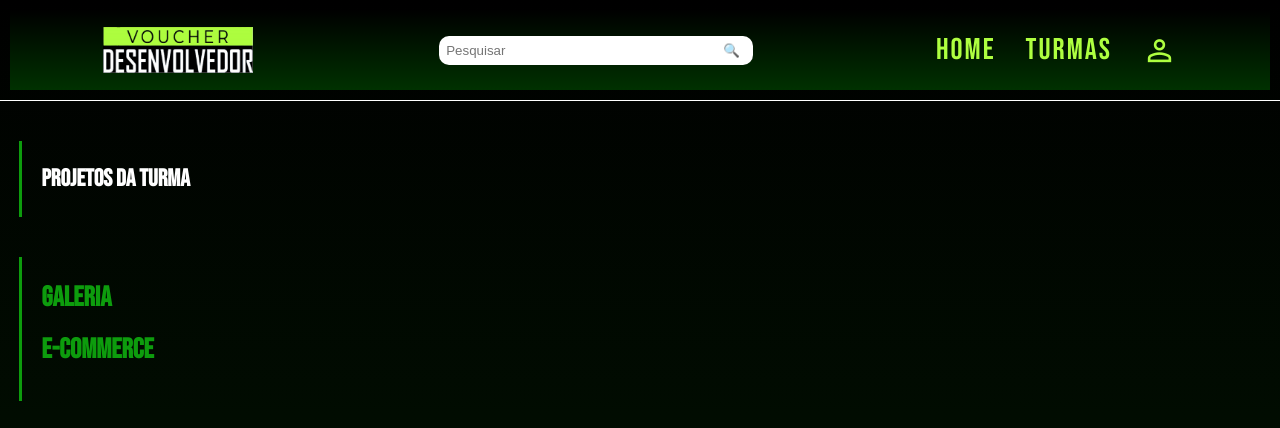
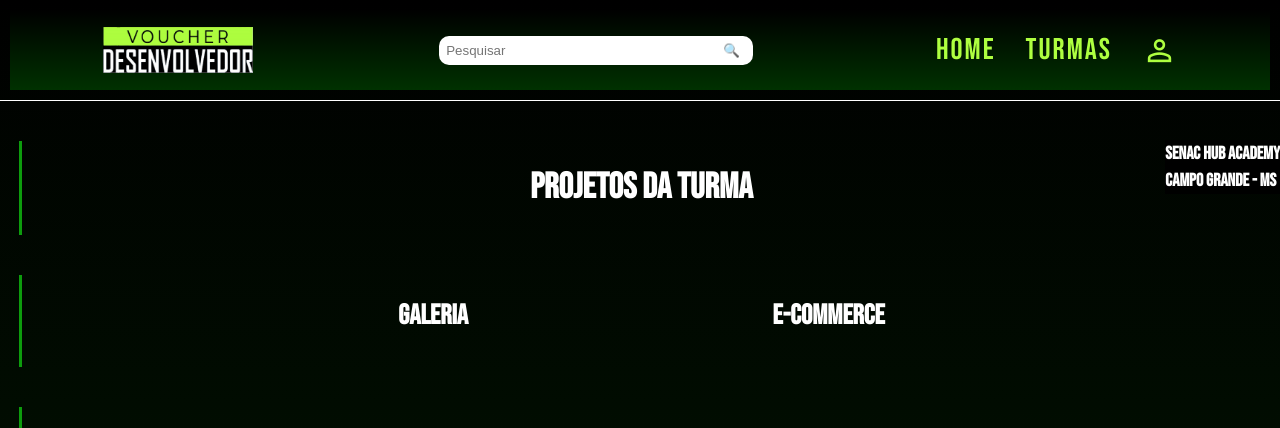
Before and after one commit to VoucherDesenvSenacHub/galeria-voucher, a PHP site: page /PerfilDaTurmaGaleria.html in a window 1280 px wide. Shown: the top 428 px of the page. Run offline with PHP 8.4, Linux system fonts and the light colour scheme.

Commit message:
atualizei
atualizei cabeçalho

```diff
--- a/PerfilDaTurmaGaleria/PerfilDaTurmaGaleria.html
+++ b/PerfilDaTurmaGaleria/PerfilDaTurmaGaleria.html
@@ -40,15 +40,16 @@
                 </ul>
     </nav>
 </header>
-<section>
+<section class="projeto">
     <h1>Projetos da turma</h1>
 </section>
-<section>
-    <h2>Galeria</h2>
-    <h2>E-COMMERCE</h2>
+<section class="galeria">
+    <h2>Galeria  E-Commerce</h2>
+
 </section>
-<section>
-    <h1>Senac Hub Academy Campo Grande - MS</h1>
+<section class="senac">
+    <h1>Senac Hub Academy</h1>
+    <h1>Campo Grande - MS</h1>
 </section>
 
 <section class="dia">
--- a/PerfilDaTurmaGaleria/style.css
+++ b/PerfilDaTurmaGaleria/style.css
@@ -93,6 +93,28 @@ h1, h5, h4 {
     font-style: normal;
 }
 
+/*cabeçalho*/
+.projeto {
+  text-align: center;
+  font-size: 24px;
+}
+
+.galeria {
+  word-spacing: 300px;
+  text-align: center;
+  font-size: 16px;
+}
+.senac {
+  position: absolute;
+  top: 100px;
+  right: 0px;
+  padding: 0px;
+  background-color:#000000;
+  border: 0px solid;
+  border-radius: 0px;
+  font-size: 12px;
+}
+
 /* Estilos do cabeçalho */
 header {
     text-align: center;
@@ -135,7 +157,6 @@ section h2 {
     font-size: 28px;
     margin-bottom: 10px;
     text-transform: uppercase;
-    color: #0D9C0D;
 }
 
 section p {
```
